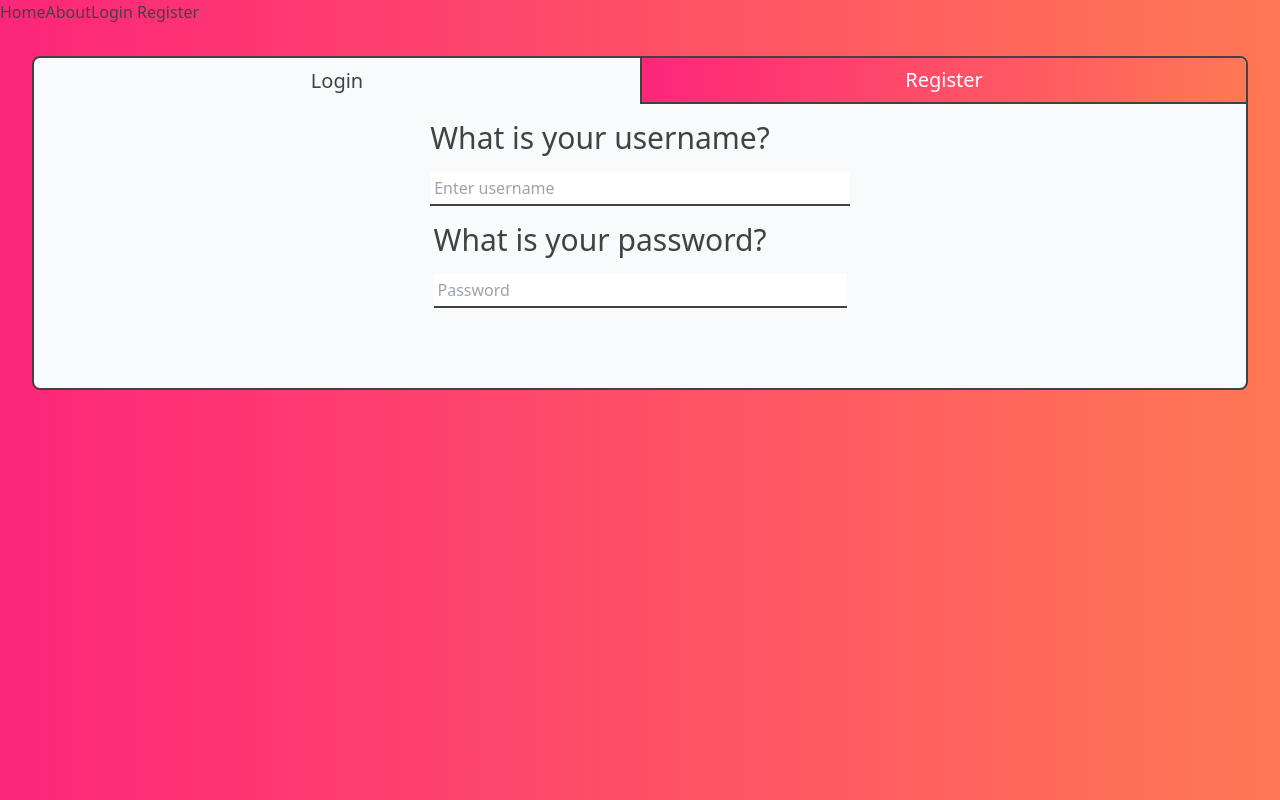
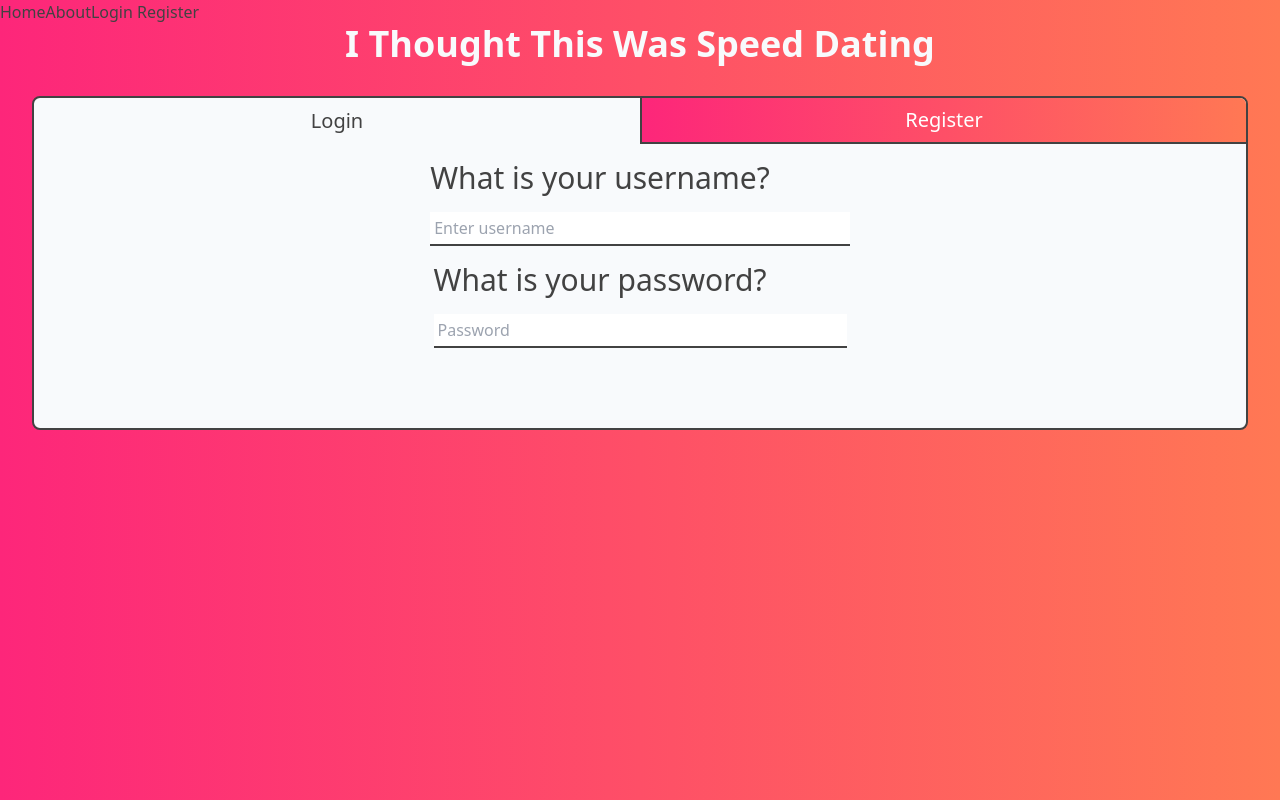
Before and after one commit to u-s-c-l/i-t-t-w-s-d, a React (Create React App) app: page / in a window 1280 px wide. Built offline with nearby package versions, Linux system fonts and the light colour scheme.

Commit message:
add title to about page

```diff
--- a/src/pages/About/index.js
+++ b/src/pages/About/index.js
@@ -19,6 +19,10 @@ function About() {
 
   return (
     <>
+      <h1 className="capitalize text-center text-4xl font-bold text-slate-50">
+        I thought this was speed dating
+      </h1>
+      <p></p>
       <div className="m-8 rounded-lg overflow-hidden bg-slate-50 border-2 border-tblack">
         <div className="flex justify-between">
           <button
```
